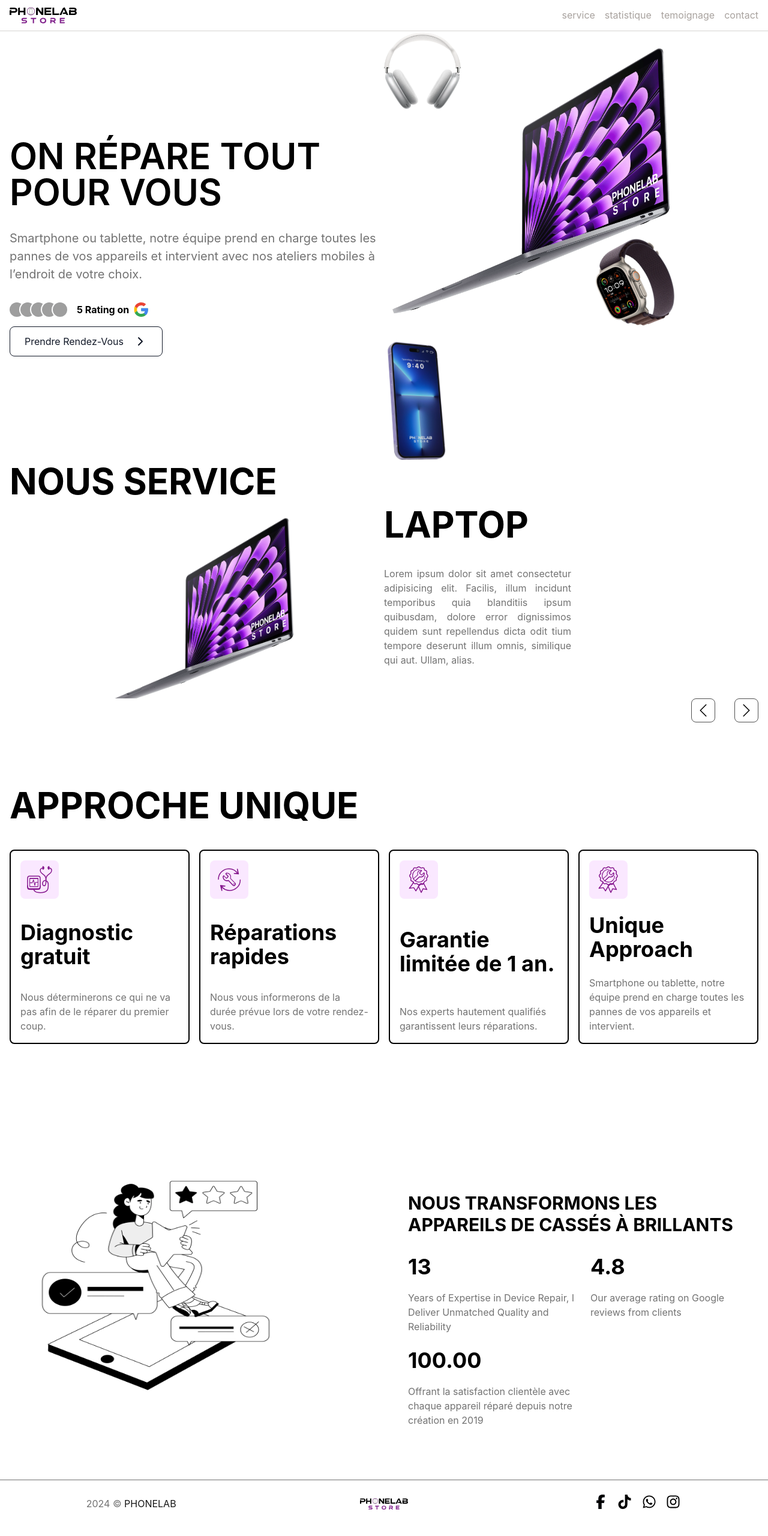
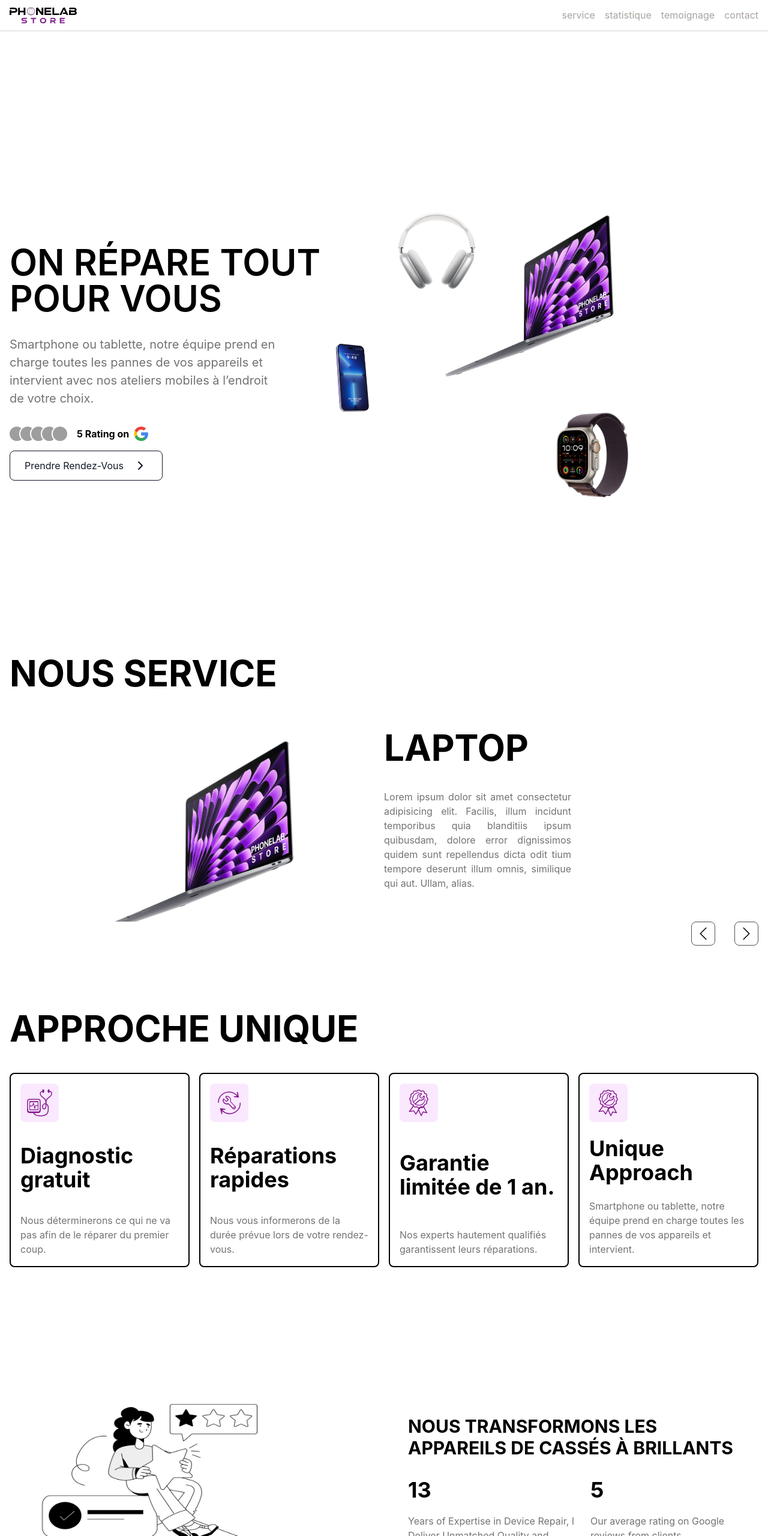
Before and after one commit to Seggar-zackaria/phoneStore, a website: page index.html in a window 1280 px wide. Shown: the top 2560 px of the page at 60% size. Drawn offline with nearby package versions, Linux system fonts and the light colour scheme; no server answers; grey boxes are pictures that could not be loaded.

Commit message:
number animation & ui fixes

```diff
--- a/assets/js/main.js
+++ b/assets/js/main.js
@@ -205,8 +205,57 @@
 
   mainContainer.addEventListener("mouseleave", () => {
     images.forEach((image) => {
-      image.style.transform = "translate(-45, 0)";
+      image.style.transform = "translate(0, 0)";
       image.style.transition = "all 1s";
     });
   });
 });
+
+const counters = document.querySelectorAll(".counters span");
+const container = document.querySelector(".counters");
+
+let activated = false;
+
+function animateCounters() {
+  counters.forEach((counter) => {
+    counter.innerHTML = 0;
+
+    let count = 0;
+
+    function updateCount() {
+      const target = parseInt(counter.dataset.count.replace(/,/g, ""));
+      const increment = Math.ceil(target / 200);
+
+      if (count < target) {
+        count += increment;
+        counter.innerHTML = count.toLocaleString();
+        setTimeout(updateCount, 10);
+      } else {
+        counter.innerText = target.toLocaleString();
+      }
+    }
+
+    updateCount();
+  });
+  activated = true;
+}
+
+const observer = new IntersectionObserver(
+  (entries) => {
+    entries.forEach((entry) => {
+      if (entry.isIntersecting && !activated) {
+        animateCounters();
+      } else if (!entry.isIntersecting && activated) {
+        counters.forEach((counter) => {
+          counter.innerText = 0;
+        });
+        activated = false;
+      }
+    });
+  },
+  {
+    threshold: 0.5,
+  }
+);
+
+observer.observe(container);
--- a/assets/src/main.css
+++ b/assets/src/main.css
@@ -67,6 +67,7 @@
     display: flex;
     justify-items: center;
     align-items: center;
+    justify-content: center;
     user-select: none;
     border: 1px solid #eee;
     overflow: hidden;
--- a/index.html
+++ b/index.html
@@ -122,21 +122,21 @@
 
     <!-- landing page starts -->
     <main
-      class="container grid-wrapper px-4 items-center h-[90dvh] 2xl:h-[60dvh] mx-auto"
+      class="container grid-wrapper gap-x-12 xl:mt-48 px-4 items-center h-[90dvh] 2xl:h-[60dvh] mx-auto"
       id="main-container"
     >
       <div
         class="self-start w-full h-32 col-start-1 col-end-13 row-start-2 md:hidden bg-gradient-to-r from-fuchsia-500 to-rose-500 rounded-xl"
       ></div>
       <div
-        class="col-start-1 col-end-12 md:col-start-1 grid-cols-subgrid md:col-end-7 row-span-full"
+        class="col-start-1 col-end-12 mt-9 md:mt-0 md:col-start-1 grid-cols-subgrid md:col-end-7 row-span-full"
       >
         <h1
           class="col-span-8 font-semibold mb-8 text-4xl uppercase md:text-[2.75rem] md:leading-snug lg:text-6xl"
         >
           On répare TOUT <br />pour vous
         </h1>
-        <p class="text-neutral-500 lg:text-xl !leading-normal">
+        <p class="text-neutral-500 lg:text-xl !leading-normal xl:w-9/12">
           Smartphone ou tablette, notre équipe prend en charge toutes les pannes
           de vos appareils et intervient avec nos ateliers mobiles à l’endroit
           de votre choix.
@@ -207,7 +207,7 @@
       </div>
 
       <img
-        class="hidden col-end-12 md:row-start-6 row-end-11 md:col-start-10 md:block -rotate-[25deg] follow-mouse"
+        class="hidden xl:self-start col-end-12 md:row-start-6 xl:row-start-7 row-end-11 md:col-start-10 xl:w-[13rem] xl:col-start-9 md:block follow-mouse"
         src="./assets/images/landing-page/apple-watch.webp"
         alt="apple-watch"
         loading="lazy"
@@ -219,13 +219,13 @@
         loading="lazy"
       />
       <img
-        class="z-10 hidden object-cover object-center w-full h-full col-start-7 col-end-13 row-end-7 xl:size-[32rem] md:row-start-4 md:block follow-mouse"
+        class="z-10 hidden object-cover object-center col-start-7 col-end-13 row-end-7 xl:w-[450px] md:row-start-4 md:block follow-mouse"
         src="./assets/images/landing-page/macBook-Air.webp"
         alt="laptop macBook-Air"
         loading="lazy"
       />
       <img
-        class="hidden col-start-7 self-baseline w-28 lg:row-end-auto lg:row-start-7 md:row-start-5 md:row-end-6 md:block follow-mouse"
+        class="hidden col-start-7 xl:col-start-6 self-baseline w-28 lg:row-end-auto lg:row-start-6 lg:self-end xl:row-start-6 md:row-start-5 md:row-end-6 md:block follow-mouse"
         src="./assets/images/landing-page/iphone.webp"
         alt="iphone 15"
         loading="lazy"
@@ -237,9 +237,9 @@
     <!-- landing page ends -->
 
     <!-- carousel starts -->
-    <section class="container px-4 mx-auto">
+    <section class="container px-4 mx-auto xl:mt-32">
       <div class="flex flex-col w-full md:justify-between">
-        <h1 class="mb-3 text-5xl font-bold uppercase md:text-6xl">
+        <h1 class="mb-16 text-5xl font-bold uppercase md:text-6xl">
           nous service
         </h1>
       </div>
@@ -858,27 +858,27 @@
           Nous transformons les appareils de cassés à brillants
         </h1>
 
-        <div class="grid gap-6 md:grid-cols-2">
+        <div class="grid gap-6 md:grid-cols-2 counters">
           <div class="">
             <h1 class="mb-5 text-4xl font-bold">
-              <span id="manage">13</span>
+              <span data-count="13">0</span>
             </h1>
             <p class="text-neutral-500">
               Years of Expertise in Device Repair, I Deliver Unmatched Quality
               and Reliability
             </p>
           </div>
-          <div class="">
+          <div>
             <h1 class="mb-5 text-4xl font-bold lg:text-4xl">
-              <span id="manage">4.8</span>
+              <span data-count="5">0</span>
             </h1>
             <p class="text-neutral-500">
               Our average rating on Google reviews from clients
             </p>
           </div>
-          <div class="grid-cols-subgrid">
+          <div>
             <h1 class="mb-5 text-4xl font-bold lg:text-4xl">
-              <span id="manage">100.00</span>
+              <span data-count="100,00">0</span>
             </h1>
             <p class="text-neutral-500">
               Offrant la satisfaction clientèle avec chaque appareil réparé
```
Also changed, not shown: template.html (+59 -1 lines), assets/src/output.css.
